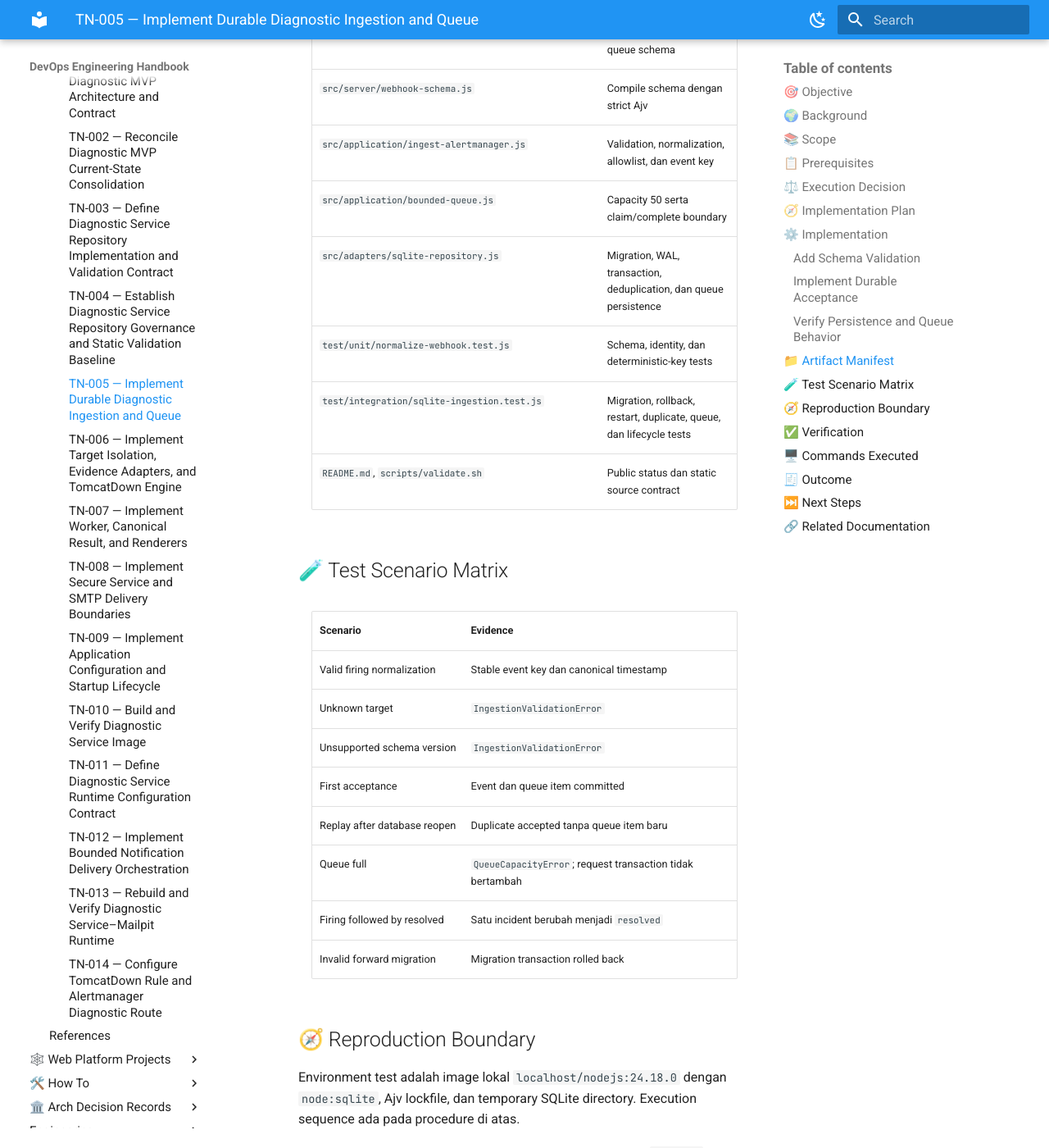
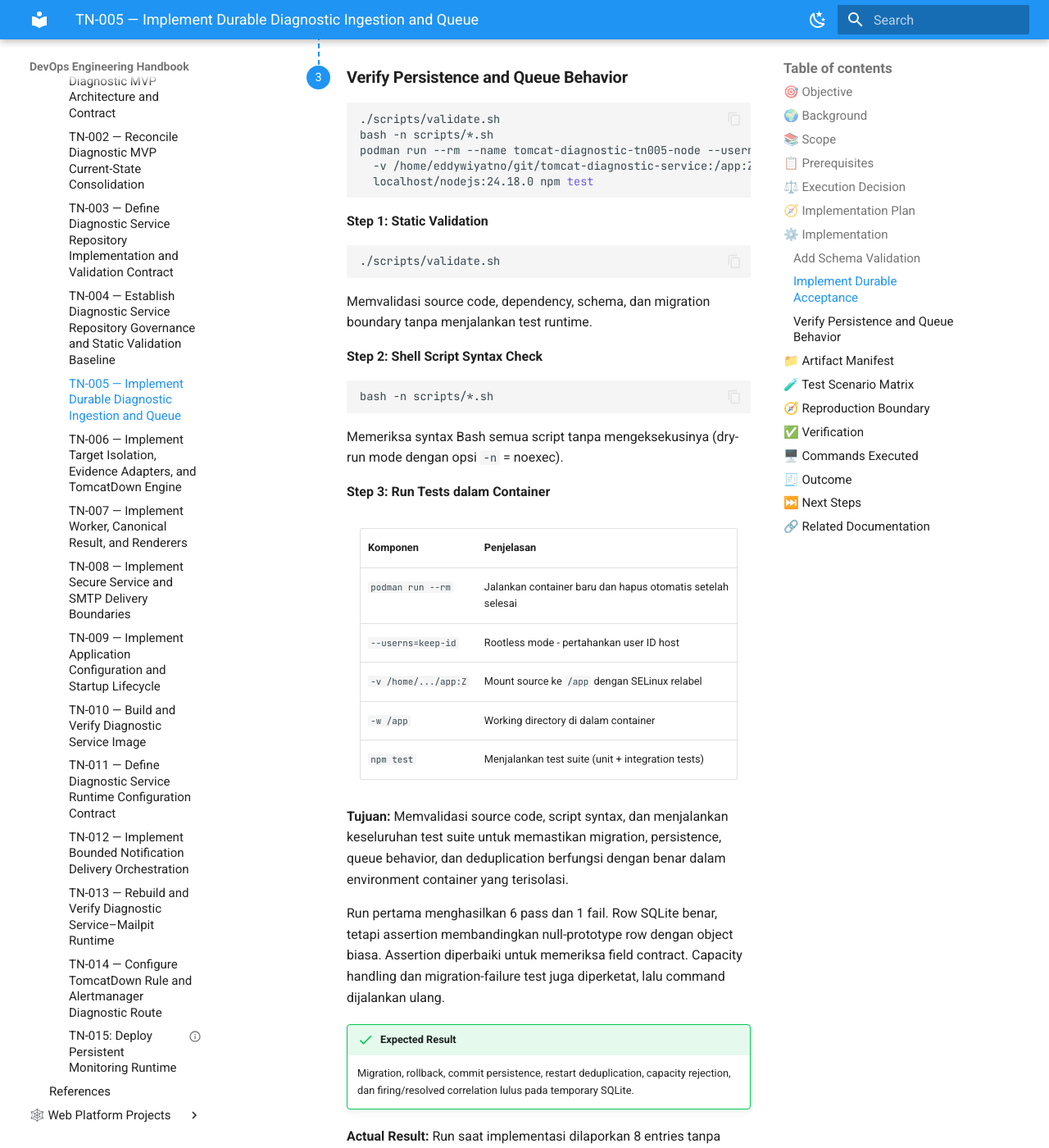
Before and after one commit to edkas07-oss/devops-handbook, an MkDocs documentation site: the page built from docs/projects/tomcat-monitoring/engineering-journal/diagnostic-mvp-pilot/TN-005-implement-durable-diagnostic-ingestion-and-queue.md, in a window 1280 px wide and 1400 px high, scrolled down 4279 px. Shown: the whole window at 82% size. Built offline with MkDocs 1.6.1 and Material for MkDocs 9.7.7, drawn with Linux system fonts in a browser that asks for light colours; some of the changed text lies outside the part shown.

Commit message:
docs(tomcat-monitoring): record TN-015 deploy persistent monitoring runtime

````diff
--- a/docs/projects/tomcat-monitoring/engineering-journal/diagnostic-mvp-pilot/TN-005-implement-durable-diagnostic-ingestion-and-queue.md
+++ b/docs/projects/tomcat-monitoring/engineering-journal/diagnostic-mvp-pilot/TN-005-implement-durable-diagnostic-ingestion-and-queue.md
@@ -82,6 +82,29 @@ podman run --rm --name tomcat-diagnostic-tn005-node --userns=keep-id \
   localhost/nodejs:24.18.0 npm install --ignore-scripts --no-audit --no-fund
 ```
 
+**Parameter:**
+
+| Flag | Penjelasan |
+|------|-----------|
+| `podman run` | Menjalankan container baru |
+| `--rm` | Otomatis hapus container setelah selesai |
+| `--name tomcat-diagnostic-tn005-node` | Beri nama container untuk identifikasi |
+| `--userns=keep-id` | Rootless mode - pertahankan user ID host |
+| `-v /home/.../app:Z` | Mount source ke `/app` dengan SELinux relabel |
+| `-w /app` | Working directory di dalam container |
+| `localhost/nodejs:24.18.0` | Image runtime base |
+| `npm install ...` | Instalasi dependency |
+
+**Opsi npm:**
+
+| Opsi | Penjelasan |
+|------|-----------|
+| `--ignore-scripts` | Jangan jalankan lifecycle script |
+| `--no-audit` | Lewati audit kerentanan |
+| `--no-fund` | Jangan tampilkan funding info |
+
+**Tujuan:** Menginstal dependency `ajv@8.20.0` dan membuat `package-lock.json` dalam environment container yang terisolasi, tanpa menjalankan script yang berpotensi tidak aman.
+
 !!! success "Expected Result"
 
     Schema dan lockfile tersedia tanpa framework atau ORM.
@@ -127,6 +150,34 @@ podman run --rm --name tomcat-diagnostic-tn005-node --userns=keep-id \
   -v /home/eddywiyatno/git/tomcat-diagnostic-service:/app:Z -w /app \
   localhost/nodejs:24.18.0 npm test
 ```
+
+**Step 1: Static Validation**
+
+```bash
+./scripts/validate.sh
+```
+
+Memvalidasi source code, dependency, schema, dan migration boundary tanpa menjalankan test runtime.
+
+**Step 2: Shell Script Syntax Check**
+
+```bash
+bash -n scripts/*.sh
+```
+
+Memeriksa syntax Bash semua script tanpa mengeksekusinya (dry-run mode dengan opsi `-n` = noexec).
+
+**Step 3: Run Tests dalam Container**
+
+| Komponen | Penjelasan |
+|----------|-----------|
+| `podman run --rm` | Jalankan container baru dan hapus otomatis setelah selesai |
+| `--userns=keep-id` | Rootless mode - pertahankan user ID host |
+| `-v /home/.../app:Z` | Mount source ke `/app` dengan SELinux relabel |
+| `-w /app` | Working directory di dalam container |
+| `npm test` | Menjalankan test suite (unit + integration tests) |
+
+**Tujuan:** Memvalidasi source code, script syntax, dan menjalankan keseluruhan test suite untuk memastikan migration, persistence, queue behavior, dan deduplication berfungsi dengan benar dalam environment container yang terisolasi.
 
 Run pertama menghasilkan 6 pass dan 1 fail. Row SQLite benar, tetapi assertion
 membandingkan null-prototype row dengan object biasa. Assertion diperbaiki
````
Also changed, not shown: docs/projects/tomcat-monitoring/engineering-journal/diagnostic-mvp-pilot/TN-015-deploy-persistent-monitoring-runtime.md (added, +38 -0 lines), docs/projects/tomcat-monitoring/engineering-journal/diagnostic-mvp-pilot/index.md (+9 -2 lines).
